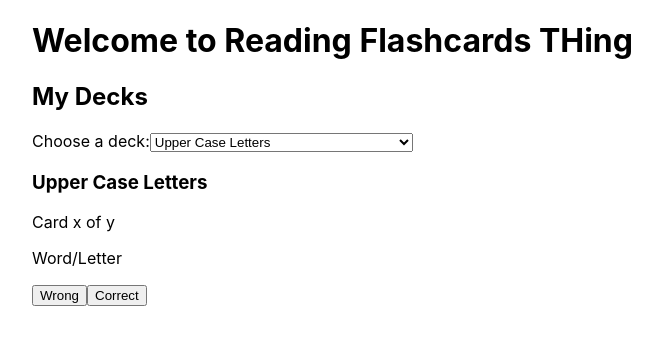
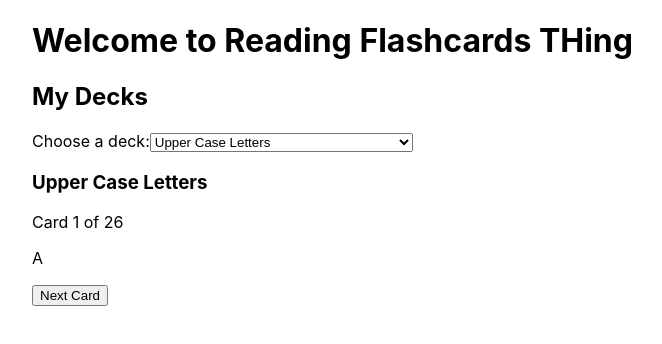
Before and after one commit to rise-erpelding/reading-flashcards, a Next.js app: page / in a window 1280 px wide. Shown: the top 344 px of the page, without its empty margins (0-662 px from the left). Built offline with nearby package versions, Linux system fonts and the light colour scheme.

Commit message:
feat: display deck cards

```diff
--- a/components/Card.js
+++ b/components/Card.js
@@ -1,10 +1,17 @@
-export default function Card() {
+export default function Card(props) {
+  const { activeDeck, currentIndex, updateIndex } = props;
+  console.log(activeDeck);
+  console.log(currentIndex);
+
+  const incrementIndex = () => {
+    updateIndex();
+  }
+
   return (
     <section>
-      <p>Card x of y</p>
-      <p>Word/Letter</p>
-      <button>Wrong</button>
-      <button>Correct</button>
+      <p>Card {currentIndex + 1} of {activeDeck.length}</p>
+      <p>{activeDeck[currentIndex]}</p>
+      <button onClick={incrementIndex}>Next Card</button>
     </section>
   )
 }
--- a/components/DeckMenu.js
+++ b/components/DeckMenu.js
@@ -1,5 +1,5 @@
 export default function DeckMenu(props) {
-  const { activeDeck, decks, updateDeck } = props;
+  const { activeDeckName, decks, updateDeck } = props;
   const deckNames = Object.keys(decks);
   const listedDecks = deckNames.map((deckName, index) => (
     <option value={deckName} key={index}>{deckName}</option>
@@ -12,7 +12,7 @@ export default function DeckMenu(props) {
   return (
     <>
       <label htmlFor="deck-select">Choose a deck:</label>
-      <select defaultValue={activeDeck} name="decks" id="deck-select" onChange={changeDeck}>
+      <select defaultValue={activeDeckName} name="decks" id="deck-select" onChange={changeDeck}>
         {listedDecks}
       </select>
     </>
--- a/pages/index.js
+++ b/pages/index.js
@@ -9,13 +9,17 @@ import { decks } from '../fixtures/decks';
 
 export default function Home() {
   const deckNames = Object.keys(decks);
-  console.log(deckNames);
   const firstDeck = deckNames[0];
   const [currentDeck, setCurrentDeck] = useState(firstDeck);
-  console.log(currentDeck);
+  const [currentCardIndex, setCurrentCardIndex] = useState(0);
 
   const updateDeck = (value) => {
     setCurrentDeck(value);
+  }
+
+  const updateIndex = () => {
+    const nextIndex = currentCardIndex + 1;
+    setCurrentCardIndex(nextIndex);
   }
 
   return (
@@ -28,9 +32,9 @@ export default function Home() {
       <main>
         <Heading level="h1" title="Welcome to Reading Flashcards THing" />
         <Heading level="h2" title="My Decks" />
-        <DeckMenu decks={decks} activeDeck={currentDeck} updateDeck={updateDeck} />
+        <DeckMenu decks={decks} activeDeckName={currentDeck} updateDeck={updateDeck} />
         <Heading level="h3" title={currentDeck} />
-        <Card />
+        <Card activeDeck={decks[currentDeck]} currentIndex={currentCardIndex} updateIndex={updateIndex} />
       </main>
     </div>
   )
```
